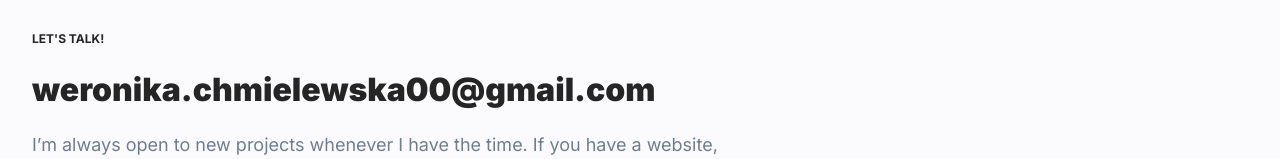
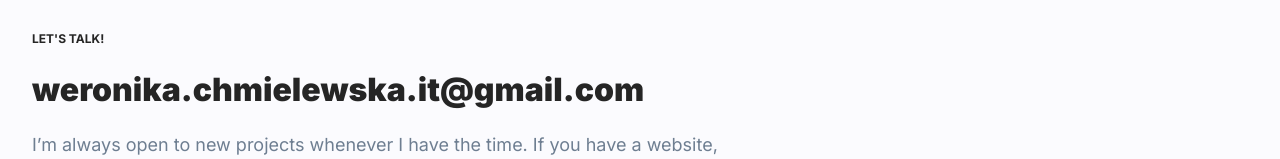
Before and after one commit to WerkaStrong/personal-homepage, a React (Create React App) app: page / in a window 1280 px wide. Shown: the part 2456-2615 px from the top of the page. Built offline with nearby package versions, Linux system fonts and the light colour scheme.

Commit message:
changed email info in Contact

```diff
--- a/src/common/Contact/index.js
+++ b/src/common/Contact/index.js
@@ -6,10 +6,8 @@ import {
     Subtitle,
     Title,
 } from "./styled";
-import GitHubLogo from "../image/Github_black.svg";
 import LinkedInLogo from "../image/LinkedIN.svg";
 import LinkedInLogoWhite from "../image/LinkedINWhite.svg";
-import GitHubLogoWhite from "../image/GithubWhite.svg";
 import { useSelector } from "react-redux";
 import { ImageHover } from "../../utils/imageHover";
 
@@ -19,7 +17,7 @@ export const Contact = () => {
     return (
         <Content>
             <Subtitle>Let's Talk!</Subtitle>
-            <Title>weronika.chmielewska00@gmail.com</Title>
+            <Title>weronika.chmielewska.it@gmail.com</Title>
             <Description>
                 I’m always open to new projects whenever I have the time. If you
                 have a website, dashboard or mobile app in mind and need some
```
